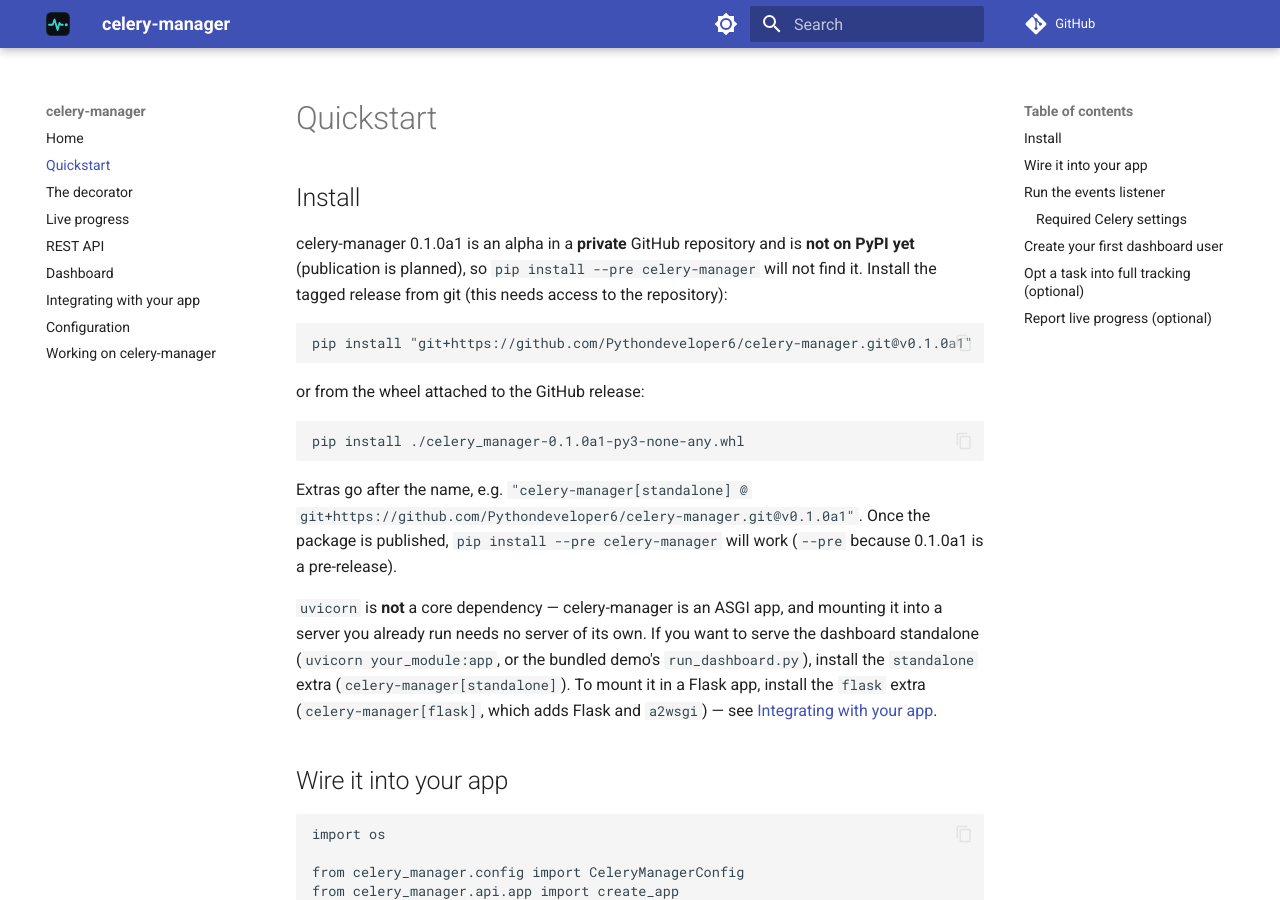
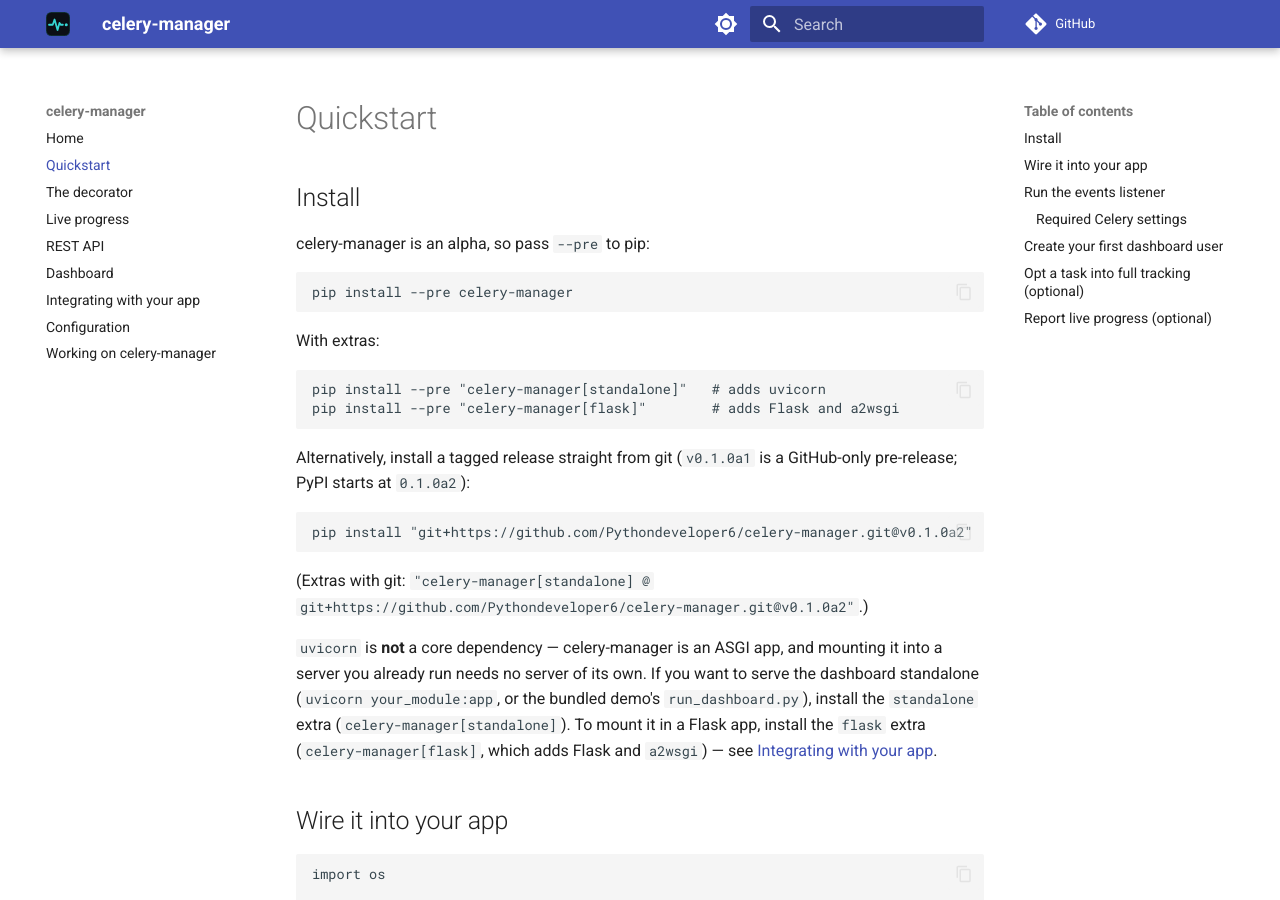
Before and after one commit to Pythondeveloper6/celery-manager, an MkDocs documentation site: the page built from docs/quickstart.md, in a window 1280 px wide and 900 px high. Built offline with MkDocs 1.6.1 and Material for MkDocs 9.7.7, drawn with Linux system fonts in a browser that asks for light colours; comment, search, counter and statistics services are not loaded.

Commit message:
release: prepare 0.1.0a2 for PyPI
Co-Authored-By: Claude Opus 5.5 <noreply@anthropic.com>

````diff
--- a/docs/quickstart.md
+++ b/docs/quickstart.md
@@ -2,25 +2,28 @@
 
 ## Install
 
-celery-manager 0.1.0a1 is an alpha in a **private** GitHub repository and is
-**not on PyPI yet** (publication is planned), so `pip install --pre
-celery-manager` will not find it. Install the tagged release from git (this
-needs access to the repository):
+celery-manager is an alpha, so pass `--pre` to pip:
 
 ```bash
-pip install "git+https://github.com/Pythondeveloper6/celery-manager.git@v0.1.0a1"
+pip install --pre celery-manager
 ```
 
-or from the wheel attached to the GitHub release:
+With extras:
 
 ```bash
-pip install ./celery_manager-0.1.0a1-py3-none-any.whl
+pip install --pre "celery-manager[standalone]"   # adds uvicorn
+pip install --pre "celery-manager[flask]"        # adds Flask and a2wsgi
 ```
 
-Extras go after the name, e.g. `"celery-manager[standalone] @
-git+https://github.com/Pythondeveloper6/celery-manager.git@v0.1.0a1"`. Once the
-package is published, `pip install --pre celery-manager` will work (`--pre`
-because 0.1.0a1 is a pre-release).
+Alternatively, install a tagged release straight from git (`v0.1.0a1` is a
+GitHub-only pre-release; PyPI starts at `0.1.0a2`):
+
+```bash
+pip install "git+https://github.com/Pythondeveloper6/celery-manager.git@v0.1.0a2"
+```
+
+(Extras with git: `"celery-manager[standalone] @
+git+https://github.com/Pythondeveloper6/celery-manager.git@v0.1.0a2"`.)
 
 `uvicorn` is **not** a core dependency — celery-manager is an ASGI app, and
 mounting it into a server you already run needs no server of its own. If you
--- a/mkdocs.yml
+++ b/mkdocs.yml
@@ -1,6 +1,6 @@
 site_name: celery-manager
 site_description: A dashboard and control API for Celery background tasks.
-repo_url: https://github.com/pythondeveloper6/celery-manager
+repo_url: https://github.com/Pythondeveloper6/celery-manager
 theme:
   name: material
   logo: assets/logo.svg
--- a/src/celery_manager/__init__.py
+++ b/src/celery_manager/__init__.py
@@ -35,7 +35,7 @@ from celery_manager.decorator import track
 from celery_manager.progress import report_progress
 from celery_manager.runtime import setup
 
-__version__ = "0.1.0a1"
+__version__ = "0.1.0a2"
 
 __all__ = [
     "CeleryManagerConfig",
````
Also changed, not shown: CHANGELOG.md (+17 -1 lines), README.md (+34 -32 lines), SECURITY.md (+9 -5 lines), docs/index.md (+2 -2 lines), docs/integrations.md (+3 -3 lines), pyproject.toml (+6 -5 lines), 1 other file.
